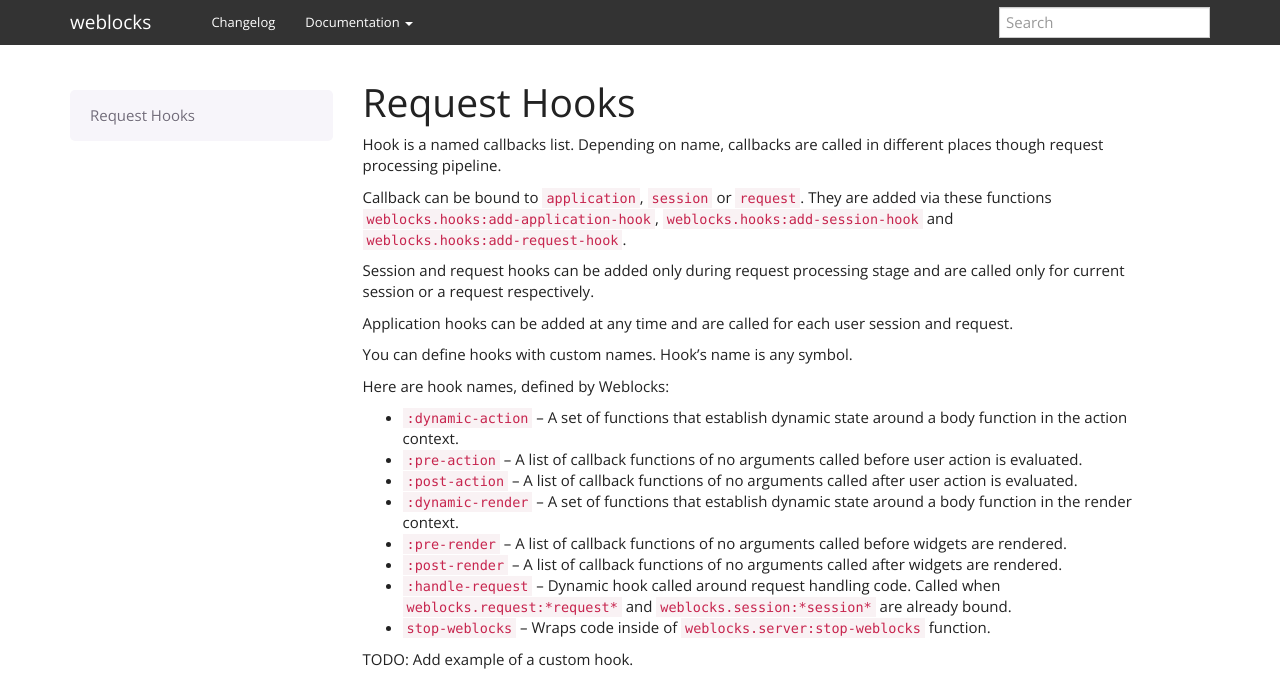
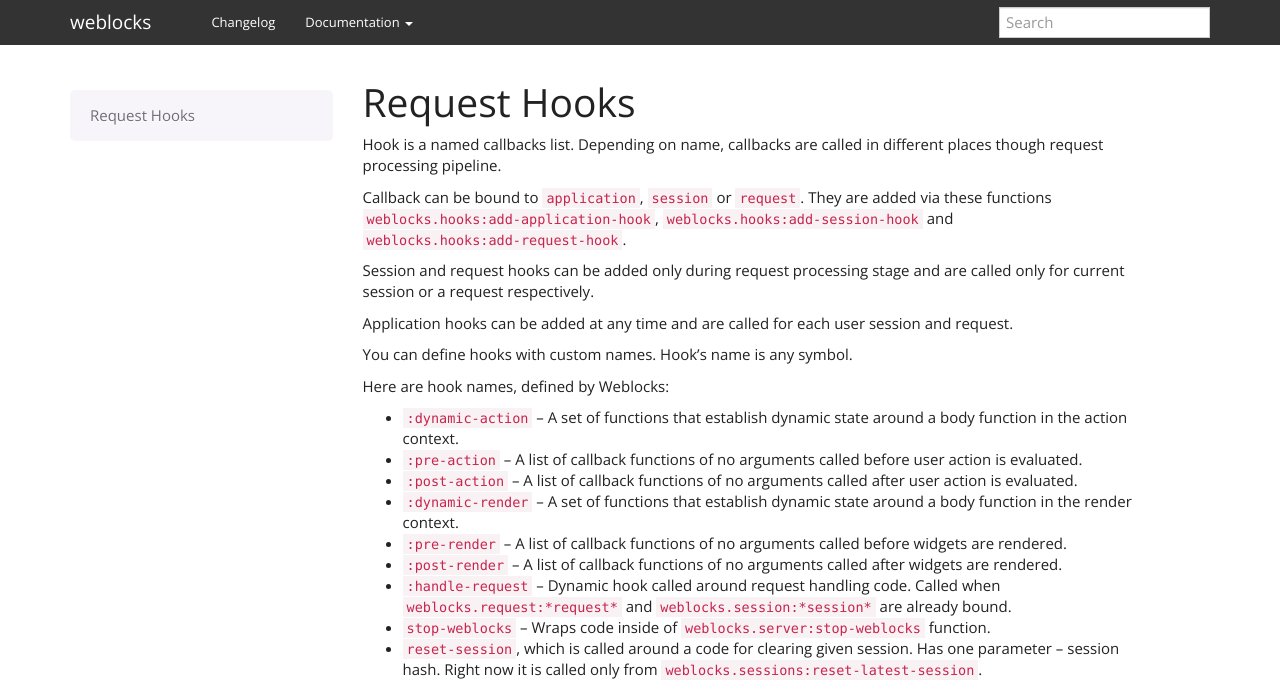
Before and after one commit to skypher/weblocks, a Sphinx documentation site: the page built from docs/source/hooks.rst, in a window 1280 px wide and 1049 px high. Shown: the top 682 px of the window. Built offline with Sphinx 7.4.7, drawn with Linux system fonts in a browser that asks for light colours.

Commit message:
Added hook :reset-session.

```diff
--- a/docs/source/hooks.rst
+++ b/docs/source/hooks.rst
@@ -31,7 +31,12 @@
 * ``:handle-request`` – Dynamic hook called around request handling
   code. Called when ``weblocks.request:*request*`` and ``weblocks.session:*session*``
   are already bound.
-* ``stop-weblocks`` – Wraps code inside of ``weblocks.server:stop-weblocks`` function.
+* ``stop-weblocks`` – Wraps code inside of
+  ``weblocks.server:stop-weblocks`` function.
+* ``reset-session``, which is called around a code for clearing given
+  session. Has one parameter – session hash. Right now it is
+  called only from ``weblocks.sessions:reset-latest-session``.
+
 
 TODO: Add example of a custom hook.
 
```
Also changed, not shown: ChangeLog.rst (+7 -0 lines), 1 other file.
